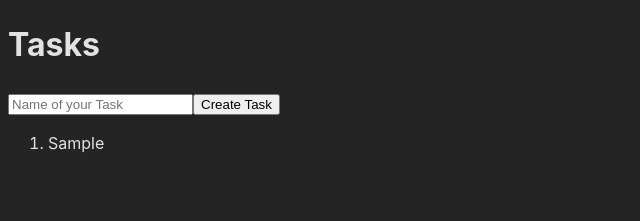
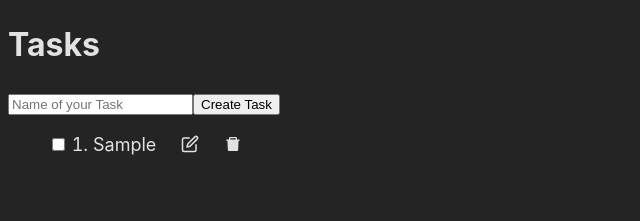
Before and after one commit to rakibul-wdp/full-stack-army, a React (Vite) app in the folder 30-frontend-3-react-functional-component/functional-component/: page /todo in a window 1280 px wide. Both pictures are taken after typing "Sample" into the empty fields and a click on the button "Create Task". Shown: the top 221 px of the page, without its empty margins (0-640 px from the left). Built offline with nearby package versions, Linux system fonts and the light colour scheme.

Commit message:
implement delete functionality

```diff
--- a/30-frontend-3-react-functional-component/functional-component/package.json
+++ b/30-frontend-3-react-functional-component/functional-component/package.json
@@ -12,6 +12,7 @@
   "dependencies": {
     "react": "^18.2.0",
     "react-dom": "^18.2.0",
+    "react-icons": "^4.10.1",
     "react-router-dom": "^6.14.0",
     "shortid": "^2.2.16"
   },
--- a/30-frontend-3-react-functional-component/functional-component/src/components/tasks/ShowTasks.jsx
+++ b/30-frontend-3-react-functional-component/functional-component/src/components/tasks/ShowTasks.jsx
@@ -1,6 +1,8 @@
-import React from 'react'
+import React from 'react';
+import { FiEdit } from "react-icons/fi";
+import { AiFillDelete } from "react-icons/ai"
 
-const ShowTasks = ({ tasks }) => {
+const ShowTasks = ({ tasks, taskDelete }) => {
   return (
     <div>
       {
@@ -8,7 +10,12 @@ const ShowTasks = ({ tasks }) => {
           <ol>
             {
               tasks.map((task) => (
-                <li key={task.id}>{task.text}</li>
+                <div style={{ display: "flex", alignItems: "center", gap: "25px", fontSize: "18px" }}>
+                  <input type="checkbox" name="status" id="status" />
+                  <li key={task.id}>{task.text}</li>
+                  <FiEdit />
+                  <AiFillDelete onClick={() => taskDelete(task.id)} style={{ cursor: "pointer" }} />
+                </div>
               ))
             }
           </ol>
--- a/30-frontend-3-react-functional-component/functional-component/src/pages/MainTasks.jsx
+++ b/30-frontend-3-react-functional-component/functional-component/src/pages/MainTasks.jsx
@@ -18,13 +18,26 @@ const MainTasks = () => {
     setTasks([task, ...tasks]);
   }
 
+  const taskDelete = (id) => {
+    const updatedTasks = tasks.filter((task) => task.id !== id);
+    setTasks(updatedTasks);
+  }
+
   return (
     <div>
       <h1>Tasks</h1>
       <CreateTasks addNewTask={addNewTask} />
-      <ShowTasks tasks={tasks} />
+      <ShowTasks tasks={tasks} taskDelete={taskDelete} />
     </div>
   )
 }
 
 export default MainTasks;
+
+/**
+ * Create New Task
+ * Display All Tasks
+ * Filter Tasks By Complete Incomplete and All
+ * Delete Tasks
+ * Edit TAsks
+ */
```
Also changed, not shown: 1 other file (tests, documents, lock files or other folders).
